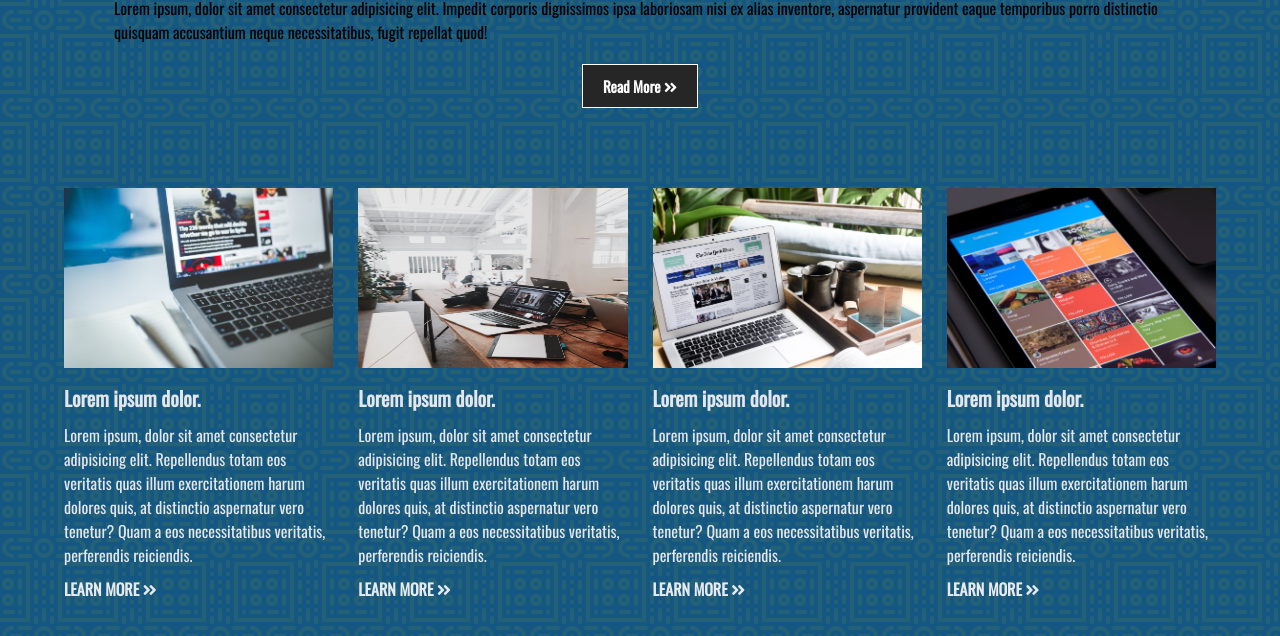
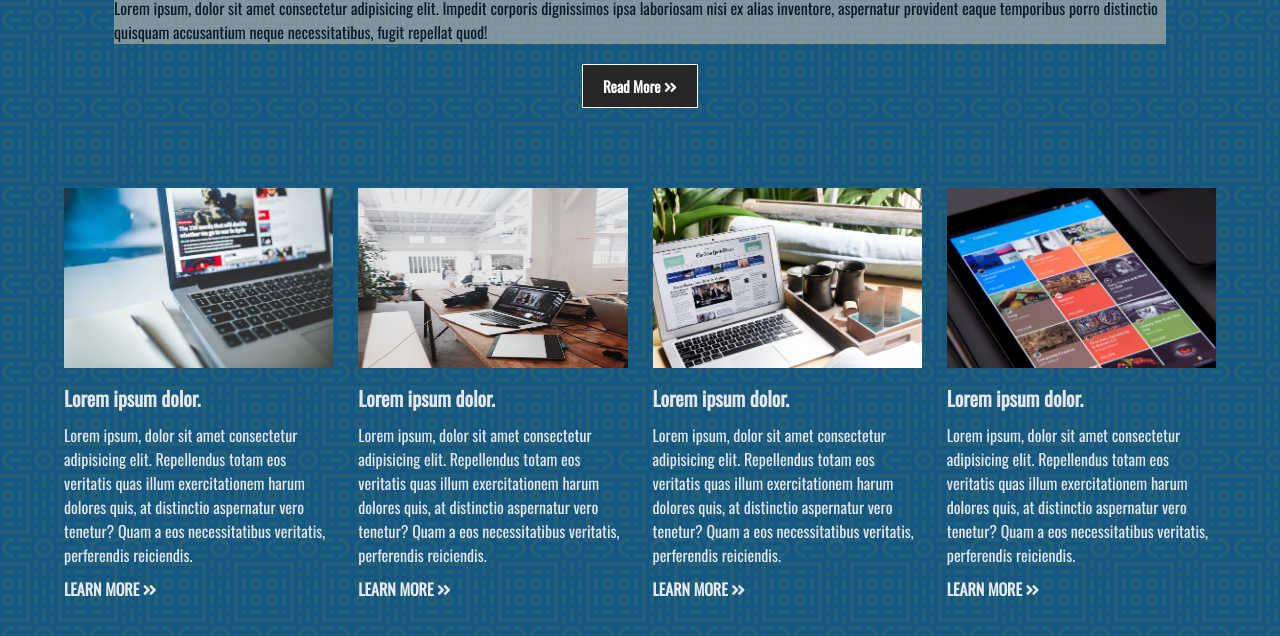
Before and after one commit to Liendo00/Pagina-De-Prueba, a plain HTML site: page index.html in a window 1280 px wide. Shown: the part 464-1100 px from the top of the page. Drawn offline with nearby package versions, Linux system fonts and the light colour scheme.

Commit message:
Update style.css

```diff
--- a/style.css
+++ b/style.css
@@ -125,6 +125,8 @@ hr{
 .p2{
     color: black;
     margin-bottom: 10px;
+    background-color:#ADADAC;
+    opacity: .7;
 
 }
 
```
